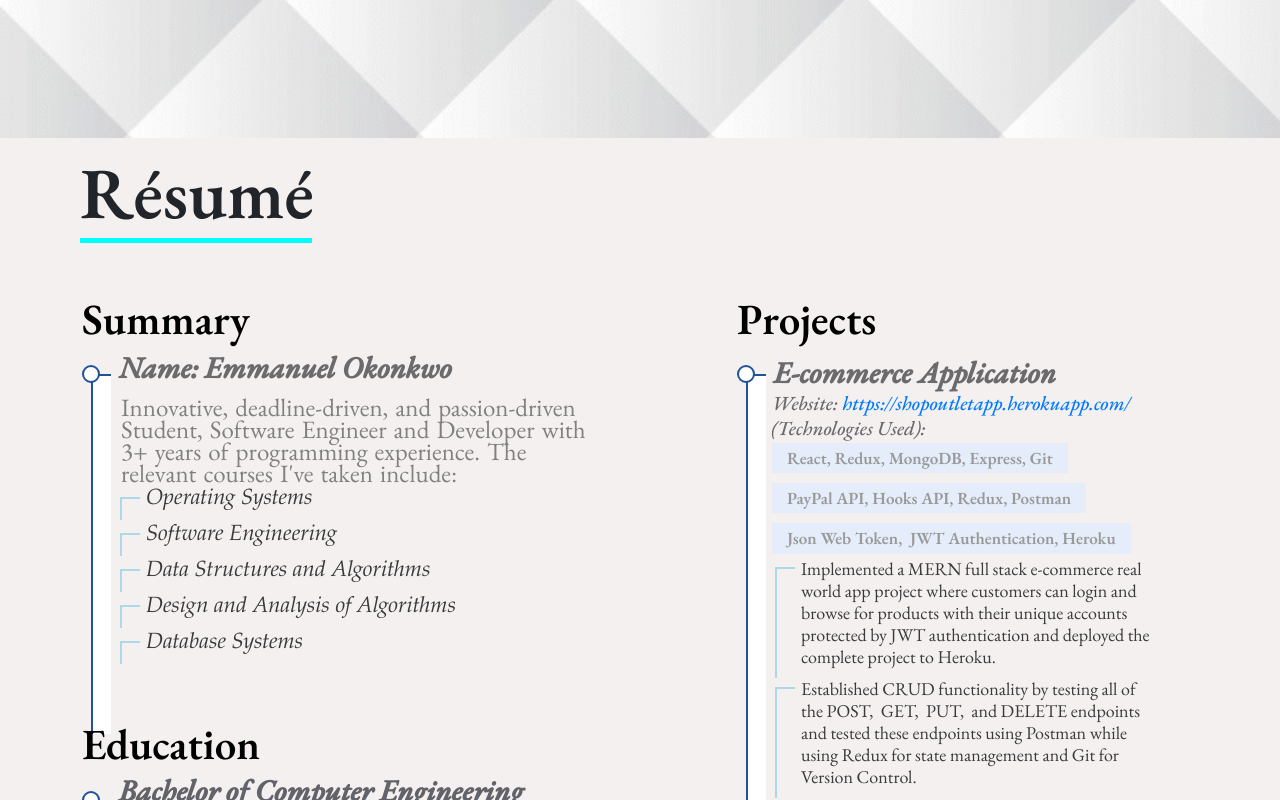
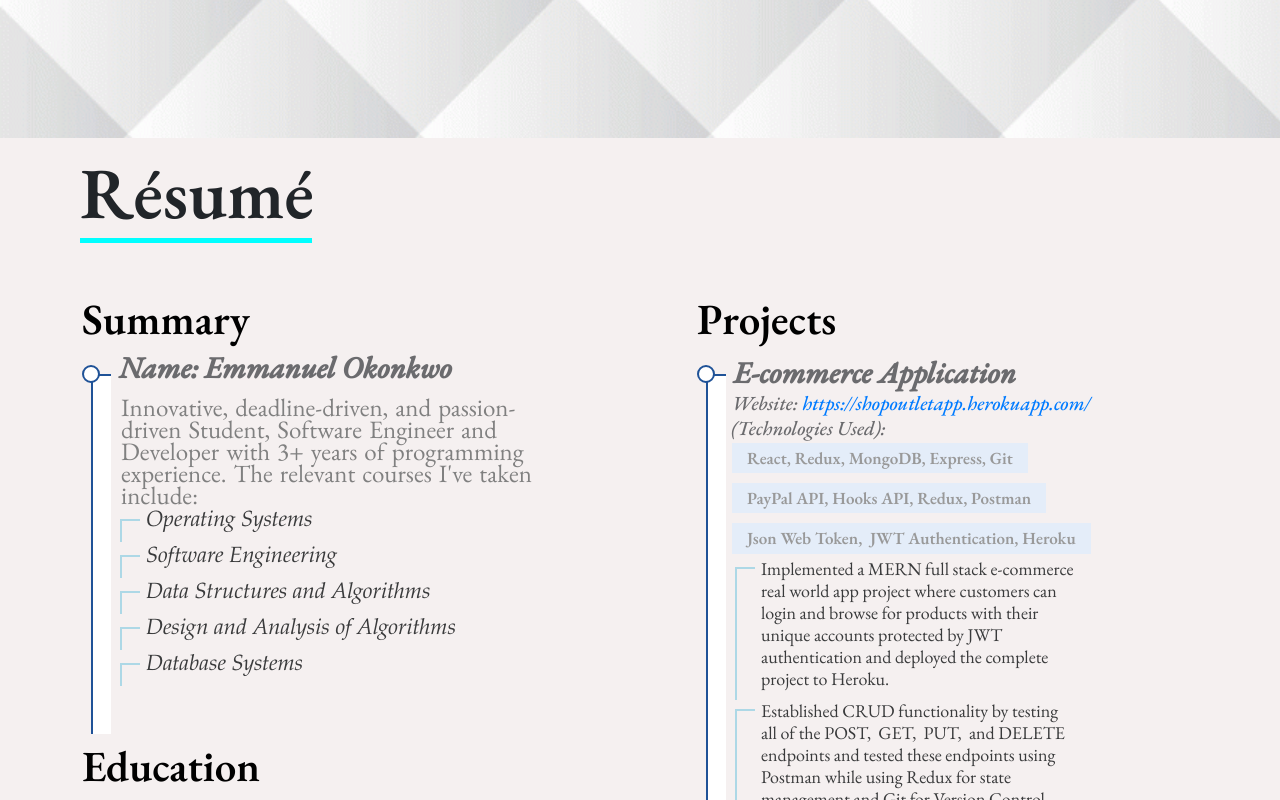
Before and after one commit to EmmanuelEO/PersonalPortfolioSite, a React (Create React App) app: page / in a window 1280 px wide. Shown: the part 1640-2440 px from the top of the page. Built offline with nearby package versions, Linux system fonts and the light colour scheme.

Commit message:
Fixed the bug that happened on clicking the Resume button from the Navbar

```diff
--- a/src/App.css
+++ b/src/App.css
@@ -326,8 +326,7 @@ html {
 
 #resume {
   height: 1500px;
-  position: relative;
-  left: 10vh;
+  padding-left: 10vh;
 }
 
 .n-1 {
```
